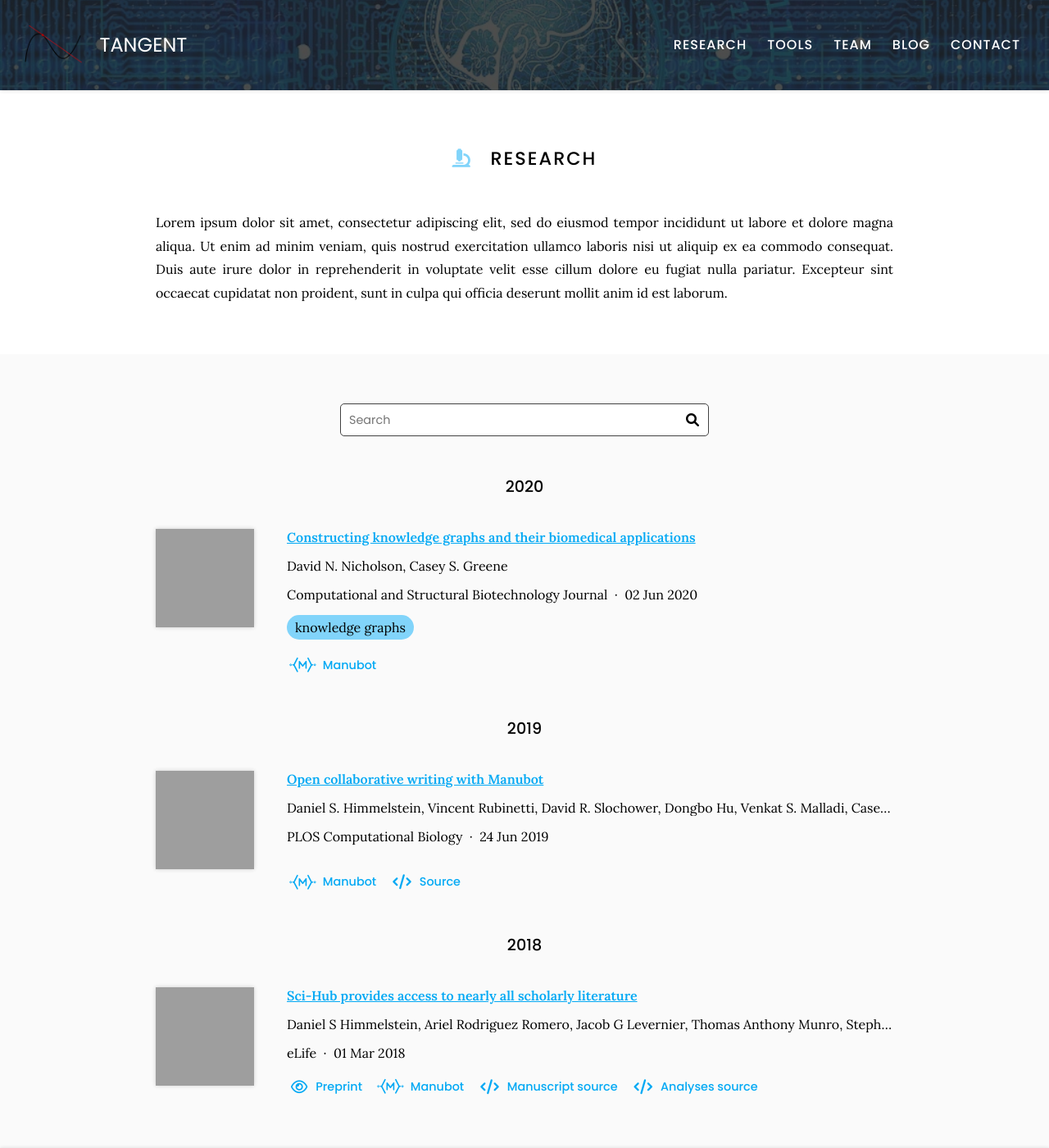
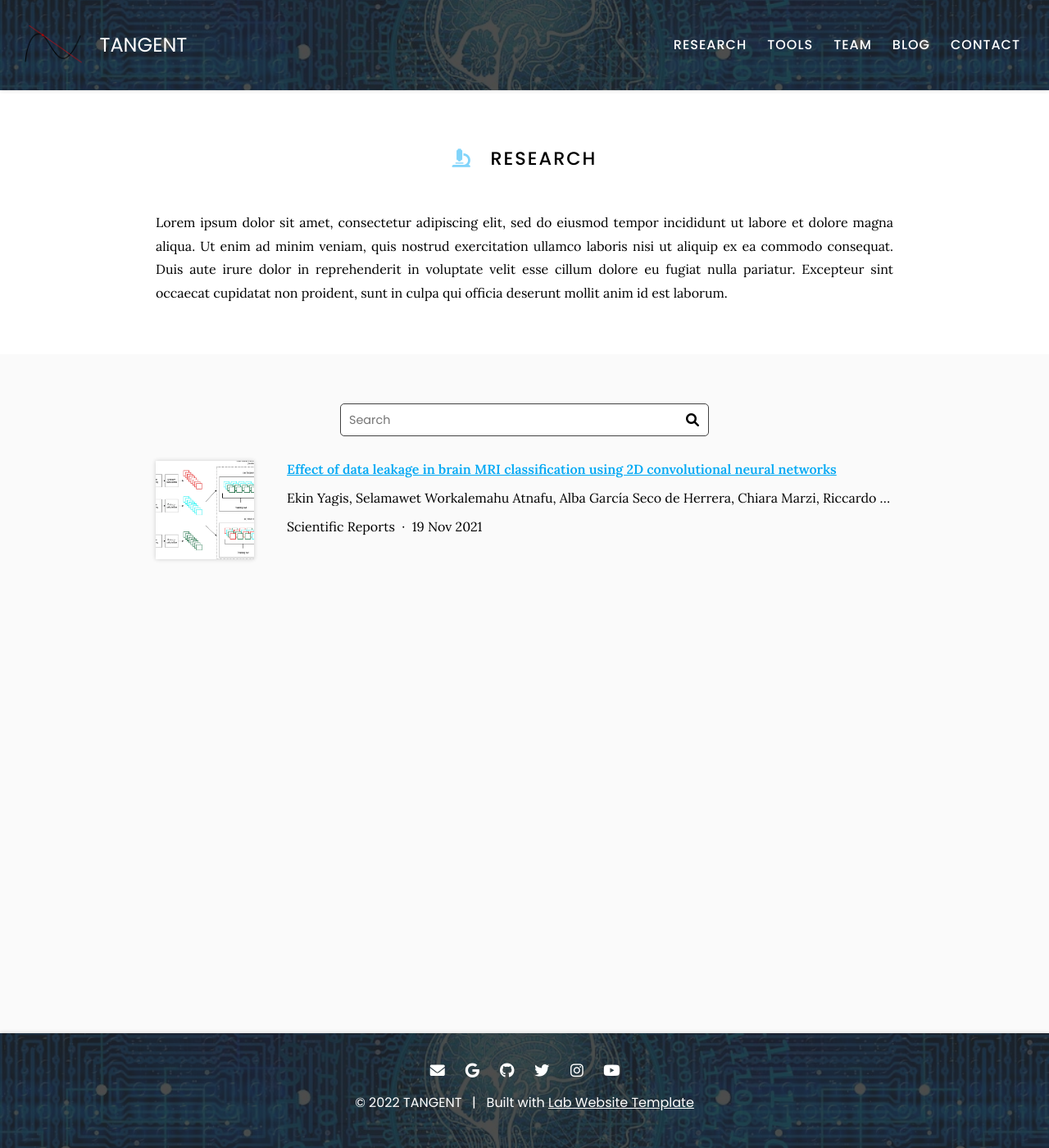
Before and after one commit to riccardoscheda/riccardoscheda.github.io, a Jekyll site: the page built from research/index.md, in a window 1280 px wide and 1400 px high. Shown: the whole window at 82% size. Built offline with Jekyll 4.4.1, drawn with Linux system fonts in a browser that asks for light colours; grey boxes are pictures that could not be loaded.

Commit message:
Generate citations

```diff
--- a/_data/citations.yaml
+++ b/_data/citations.yaml
@@ -1,64 +1,21 @@
 # DO NOT EDIT, GENERATED AUTOMATICALLY FROM SOURCES.YAML (AND ELSEWHERE)
 # See https://github.com/greenelab/lab-website-template/wiki/Citations
 
-- id: doi:10.1016/j.csbj.2020.05.017
-  title: Constructing knowledge graphs and their biomedical applications
+- id: https://doi.org/10.1038/s41598-021-01681-w
+  title: Effect of data leakage in brain MRI classification using 2D convolutional
+    neural networks
   authors:
-  - David N. Nicholson
-  - Casey S. Greene
-  publisher: Computational and Structural Biotechnology Journal
-  date: '2020-06-02'
-  link: https://doi.org/gg7m48
-  image: https://ars.els-cdn.com/content/image/1-s2.0-S2001037020302804-gr1.jpg
-  extra-links:
-  - type: manubot
-    link: https://greenelab.github.io/knowledge-graph-review/
-  tags:
-  - knowledge graphs
-- id: doi:10.1371/journal.pcbi.1007128
-  title: Open collaborative writing with Manubot
-  authors:
-  - Daniel S. Himmelstein
-  - Vincent Rubinetti
-  - David R. Slochower
-  - Dongbo Hu
-  - Venkat S. Malladi
-  - Casey S. Greene
-  - Anthony Gitter
-  publisher: PLOS Computational Biology
-  date: '2019-06-24'
-  link: https://doi.org/c7np
-  image: https://journals.plos.org/ploscompbiol/article/figure/image?size=inline&id=info:doi/10.1371/journal.pcbi.1007128.g001&rev=2
-  repo: greenelab/meta-review
-  extra-links:
-  - type: manubot
-    link: https://greenelab.github.io/meta-review/
-  - type: source
-    link: https://github.com/greenelab/meta-review
-  - type: website
-    link: http://manubot.org/
-- id: doi:10.7554/eLife.32822
-  title: Sci-Hub provides access to nearly all scholarly literature
-  authors:
-  - Daniel S Himmelstein
-  - Ariel Rodriguez Romero
-  - Jacob G Levernier
-  - Thomas Anthony Munro
-  - Stephen Reid McLaughlin
-  - Bastian Greshake Tzovaras
-  - Casey S Greene
-  publisher: eLife
-  date: '2018-03-01'
-  link: https://doi.org/ckcj
-  image: https://iiif.elifesciences.org/lax:32822%2Felife-32822-fig8-v3.tif/full/863,/0/default.webp
-  extra-links:
-  - type: preprint
-    link: https://doi.org/10.7287/peerj.preprints.3100v1
-  - type: manubot
-    link: https://greenelab.github.io/scihub-manuscript/
-  - type: source
-    link: https://github.com/greenelab/scihub-manuscript
-    text: Manuscript source
-  - type: source
-    link: https://github.com/greenelab/scihub
-    text: Analyses source
+  - Ekin Yagis
+  - Selamawet Workalemahu Atnafu
+  - "Alba Garc\xEDa Seco de Herrera"
+  - Chiara Marzi
+  - Riccardo Scheda
+  - Marco Giannelli
+  - Carlo Tessa
+  - Luca Citi
+  - Stefano Diciotti
+  publisher: Scientific Reports
+  date: '2021-11-19'
+  link: https://www.nature.com/articles/s41598-021-01681-w
+  image: https://github.com/riccardoscheda/riccardoscheda.github.io/blob/main/images/slice-level-data-leakage.png?raw=true
+  repo: Imaging-AI-for-Health-virtual-lab/Slice-Level-Data-Leakage
```
